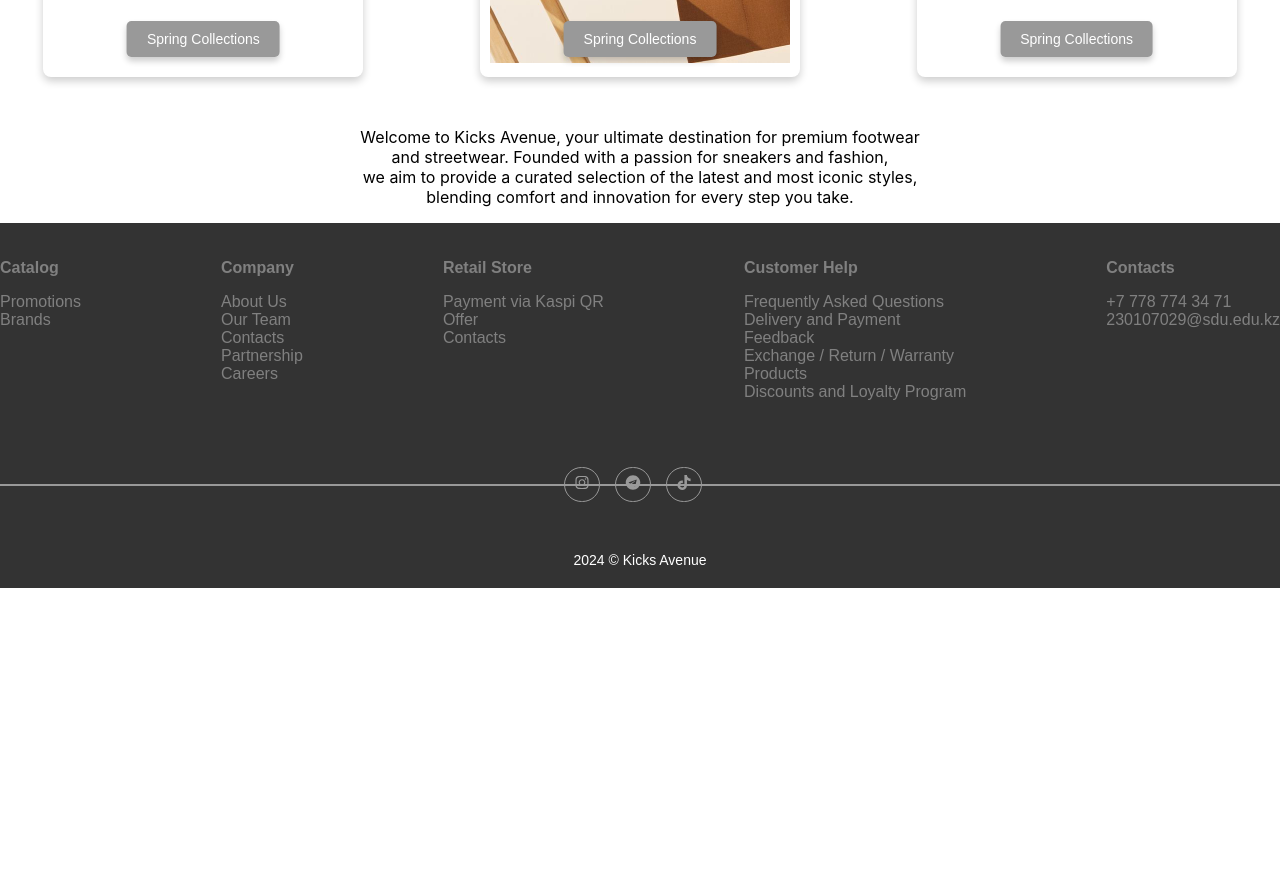
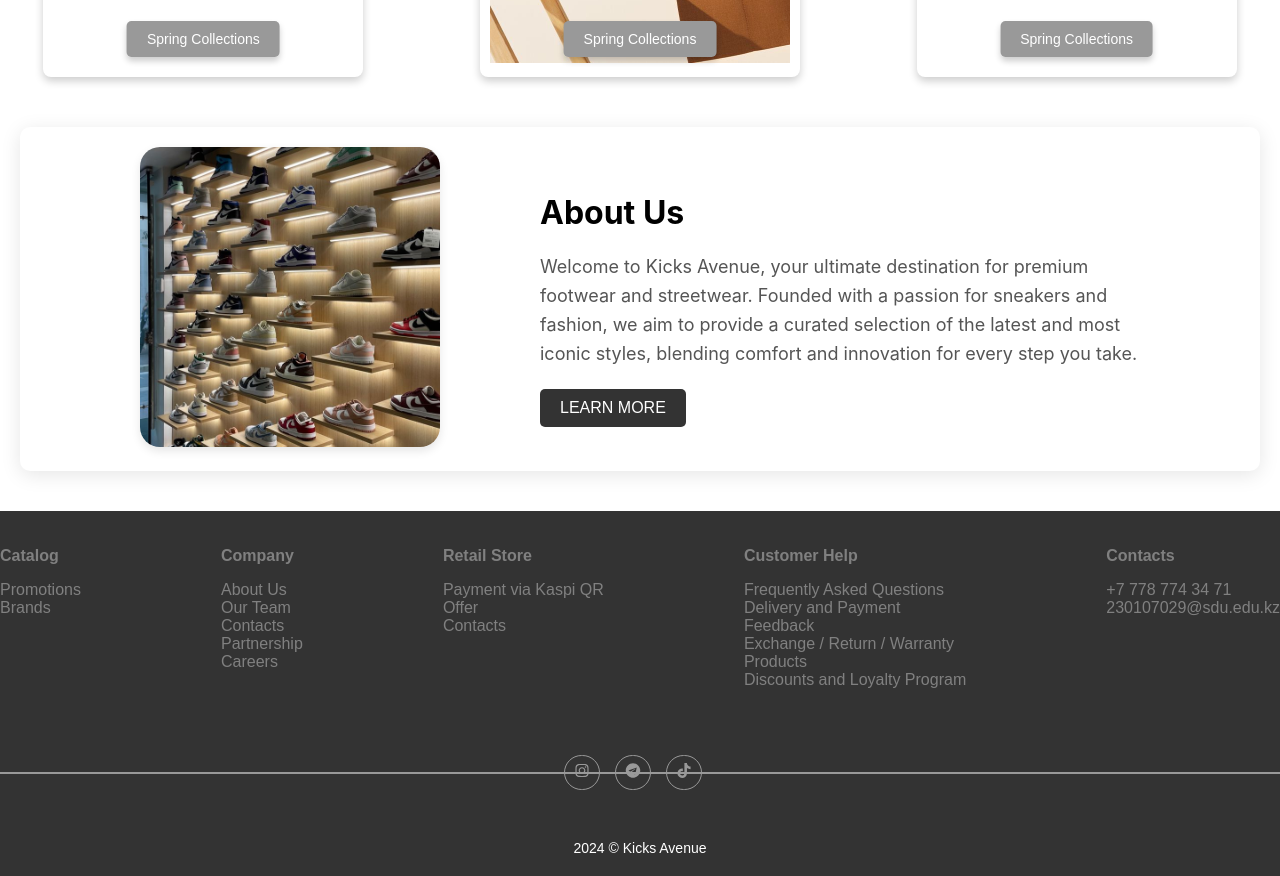
Before and after one commit to yeskerwes/Final-Project-FrontEND, a React (Create React App) app: page / in a window 1280 px wide. Shown: the part 1260-2136 px from the top of the page. Before the commit the page ends 1848 px from the top, so only its background shows below. Built offline with nearby package versions, Linux system fonts and the light colour scheme.

Commit message:
new section About Us

```diff
--- a/src/aboutUs.jsx
+++ b/src/aboutUs.jsx
@@ -1,12 +1,23 @@
 import React from 'react';
 import './styles/aboutUs.css';
+import aboutUsPicture from './images/aboutUs-picture.png';
 
 const AboutUs = () => {
     return (
         <div className="aboutUs-container">
-            <p>Welcome to Kicks Avenue, your ultimate destination for premium footwear <br/> and streetwear. Founded with a passion for sneakers and fashion, <br />
-             we aim to provide a curated selection of the latest and most iconic styles, <br /> blending comfort and innovation for every step you take.</p>
-
+            <div className="aboutUs-photo">
+                <img src={aboutUsPicture} alt="About Us" />
+            </div>
+            <div className="aboutUs-content">
+                <h1>About Us</h1>
+                <p>
+                    Welcome to Kicks Avenue, your ultimate destination for premium footwear
+                    and streetwear. Founded with a passion for sneakers and fashion,
+                    we aim to provide a curated selection of the latest and most iconic styles,
+                    blending comfort and innovation for every step you take.
+                </p>
+                <button className="aboutUs-button">Learn More</button>
+            </div>
         </div>
     );
 };
--- a/src/styles/aboutUs.css
+++ b/src/styles/aboutUs.css
@@ -0,0 +1,56 @@
+.aboutUs-container {
+    display: flex;
+    align-items: center;
+    max-width: 1200px;
+    margin: 40px auto;
+    padding: 20px;
+    background-color: #fff;
+    border-radius: 10px;
+    box-shadow: 0 4px 20px rgba(0, 0, 0, 0.1);
+    gap: 100px;
+    display: flex;
+    justify-content: center;
+  }
+
+
+  .aboutUs-photo {
+    flex-shrink: 0;
+  }
+
+  .aboutUs-photo img {
+    width: 300px;
+    height: 300px;
+    border-radius: 20px;
+    object-fit: cover;
+    box-shadow: 0 4px 10px rgba(0, 0, 0, 0.1);
+  }
+
+  .aboutUs-content {
+    max-width: 600px;
+    text-align: left;
+  }
+
+  .aboutUs-content p {
+    font-size: 18px;
+    line-height: 1.6;
+    color: #555;
+    margin-bottom: 20px;
+  }
+
+  .aboutUs-button {
+    display: inline-block;
+    padding: 10px 20px;
+    font-size: 16px;
+    color: #fff;
+    background-color: #333;
+    border: none;
+    border-radius: 5px;
+    cursor: pointer;
+    text-transform: uppercase;
+    transition: background-color 0.3s ease, transform 0.2s ease;
+  }
+
+  .aboutUs-button:hover {
+    background-color: #555;
+    transform: scale(1.05);
+  }
```
Also changed, not shown: src/images/aboutUs-picture.png (added).
